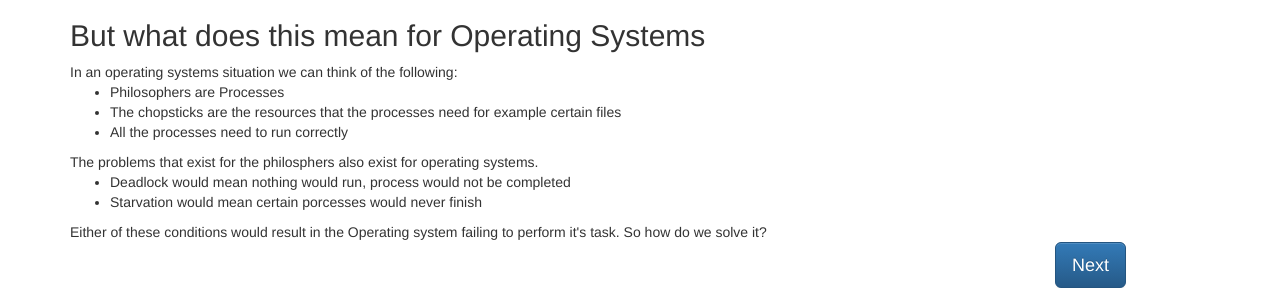
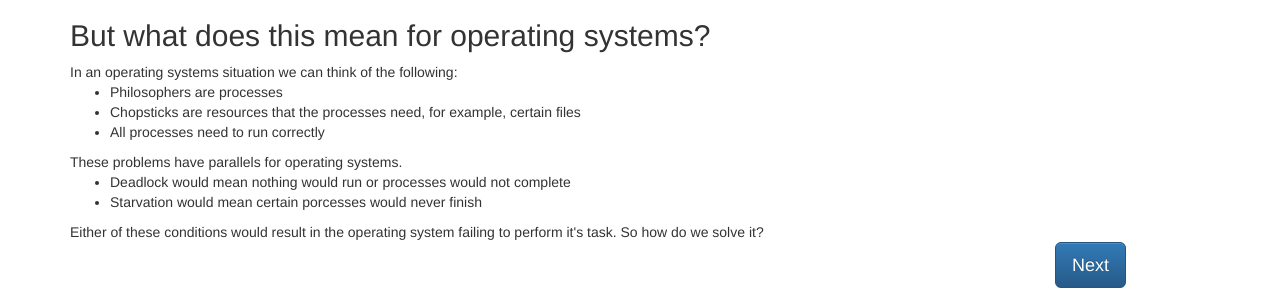
Before and after one commit to shutt5/shutt5.github.io, a PHP site: page /PPPP/realWorld.php in a window 1280 px wide. Shown: the part 879-1167 px from the top of the page. Run offline with PHP 8.4, Linux system fonts and the light colour scheme.

Commit message:
changed wording on stuff

```diff
--- a/PPPP/realWorld.php
+++ b/PPPP/realWorld.php
@@ -21,29 +21,29 @@
 <h2> So we've seen the problem... </h2>
   But what does it mean?
 
-  The dining philosphers is an interesting representation of a problem. A problem that is directly transferrable to Operating Systems.
+  The Dining Philosphers Problem is an interesting representation of a concurrency problem in Operating Systems.
   There are many different guises of the problem, for example
 
   <? include 'example.html' ?>
 
-  <h2> But what does this mean for Operating Systems </h2>
+  <h2> But what does this mean for operating systems? </h2>
 
   In an operating systems situation we can think of the following:
 
   <ul>
-    <li> Philosophers are Processes</li>
-    <li> The chopsticks are the resources that the processes need for example certain files</li>
-    <li> All the processes need to run correctly</li>
+    <li> Philosophers are processes</li>
+    <li> Chopsticks are resources that the processes need, for example, certain files</li>
+    <li> All processes need to run correctly</li>
  </ul>
 
-The problems that exist for the philosphers also exist for operating systems.
+These problems have parallels for operating systems.
 
  <ul>
-    <li> Deadlock would mean nothing would run, process would not be completed </li>
+    <li> Deadlock would mean nothing would run or processes would not complete </li>
     <li> Starvation would mean certain porcesses would never finish </li>
 </ul>
 
-Either of these conditions would result in the Operating system failing to perform it's task.
+Either of these conditions would result in the operating system failing to perform it's task.
 
 So how do we solve it?
 
```
